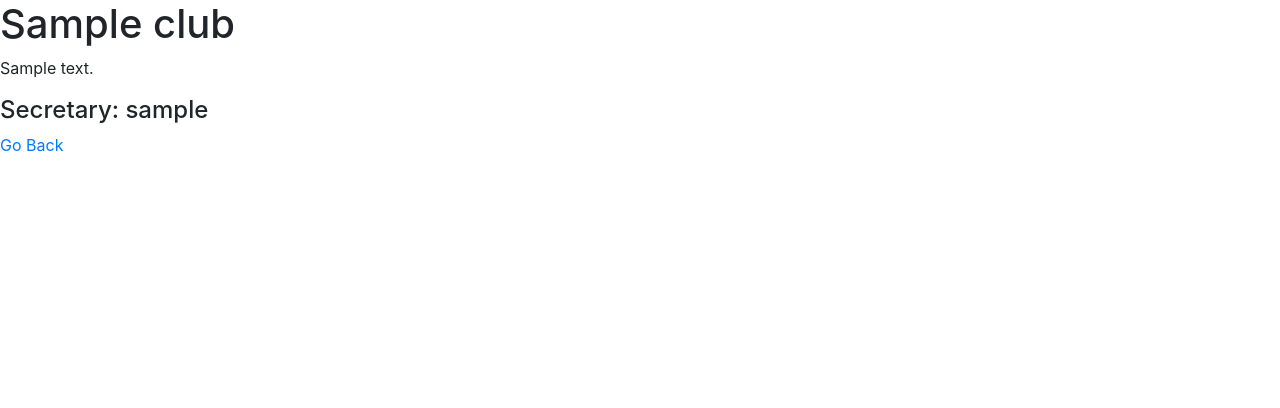
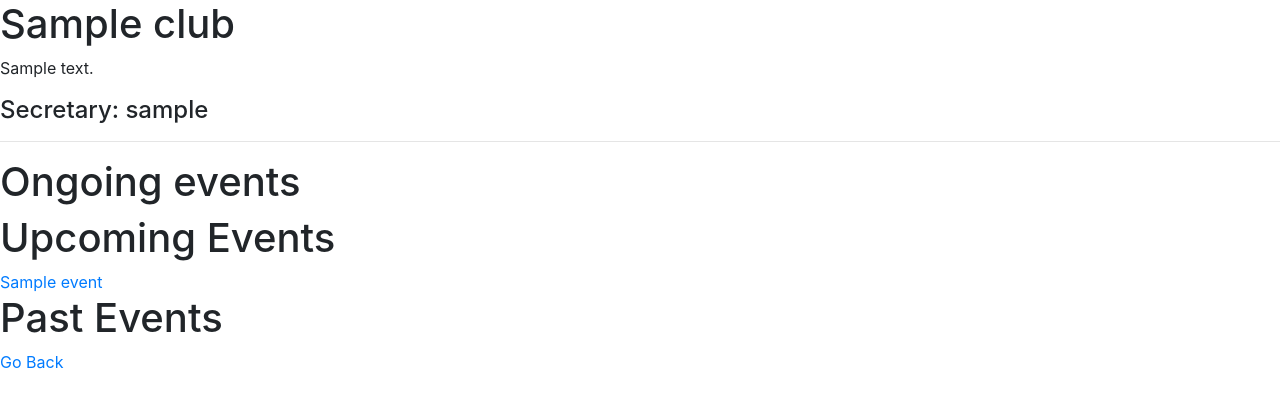
Before and after one commit to vanguard07/EventPortal, a Django app: page /clubs/1 in a window 1280 px wide. Shown: the top 408 px of the page. Run offline with Django 3.2, Linux system fonts and the light colour scheme; tables that the repository leaves empty hold one stand-in row (values such as "Sample post"); some libraries are stand-ins or nearby versions.

Commit message:
Added winners and events to club-detail view

```diff
--- a/eventportal/eventportal/settings.py
+++ b/eventportal/eventportal/settings.py
@@ -111,7 +111,7 @@ AUTH_PASSWORD_VALIDATORS = [
 
 LANGUAGE_CODE = 'en-us'
 
-TIME_ZONE = 'UTC'
+TIME_ZONE = 'Asia/Kolkata'
 
 USE_I18N = True
 
--- a/eventportal/portal/admin.py
+++ b/eventportal/portal/admin.py
@@ -1,8 +1,9 @@
 from django.contrib import admin
-from .models import Event, Profile, Clubs
+from .models import Event, Profile, Clubs, Winner
 
 # Register your models here.
 
 admin.site.register(Event)
 admin.site.register(Profile)
 admin.site.register(Clubs)
+admin.site.register(Winner)
--- a/eventportal/portal/models.py
+++ b/eventportal/portal/models.py
@@ -3,6 +3,9 @@ from django.contrib.auth.models import User
 # Create your models here.
 from django.db.models.signals import post_save
 from django.dispatch import receiver
+import datetime
+import dateutil.parser
+from django.utils.timezone import now
 
 
 class Profile(models.Model):
@@ -17,6 +20,7 @@ class Profile(models.Model):
 @receiver(post_save, sender=User)
 def create_or_update_user_profile(sender, instance, created, **kwargs):
     if created:
+        Profile.is_participant = True
         Profile.objects.create(user=instance)
     instance.profile.save()
 
@@ -35,13 +39,30 @@ class Event(models.Model):
     name = models.CharField(max_length=50)
     description = models.CharField(max_length=200)
     venue = models.CharField(max_length=100)
-    start_date = models.DateField(help_text='Please use the following format: <em>YYYY-MM-DD</em>.')
-    end_date = models.DateField(help_text='Please use the following format: <em>YYYY-MM-DD</em>.')
-    start_time = models.TimeField(help_text='Please use the following format: <em>HH:MM:SS<em>')
-    end_time = models.TimeField(help_text='Please use the following format: <em>HH:MM:SS<em>')
+    start = models.DateTimeField(help_text='Please use the following format: <em>YYYY-MM-DD</em>.')
+    end = models.DateTimeField(help_text='Please use the following format: <em>YYYY-MM-DD</em>.')
     creator = models.ForeignKey(Profile, on_delete=models.CASCADE)
     attendees = models.ManyToManyField(Profile, related_name='attending', blank=True)
     club = models.ForeignKey(Clubs, on_delete=models.CASCADE)
 
     def __str__(self):
         return self.name
+
+    def time_period(self):
+        temp = now()
+        if temp >= self.end:
+            return "Past"
+        elif self.start <= temp < self.end:
+            return "Present"
+        else:
+            return "Future"
+
+
+class Winner(models.Model):
+    event = models.ForeignKey(Event, on_delete=models.CASCADE)
+    first = models.ForeignKey(Profile, on_delete=models.CASCADE, related_name='first')
+    second = models.ForeignKey(Profile, on_delete=models.CASCADE, related_name='second')
+    third = models.ForeignKey(Profile, on_delete=models.CASCADE, related_name='third')
+
+    def __str__(self):
+        return self.event.name
--- a/eventportal/portal/templates/portal/clubdetails.html
+++ b/eventportal/portal/templates/portal/clubdetails.html
@@ -5,6 +5,28 @@
 <p>{{club.about}}</p>
 <h4>Secretary: {{club.secretary}}</h4>
 
+<hr>
+
+<h1>Ongoing events</h1>
+{% for record in event %}
+    {% if record.time_period == "Present"%}
+        <a href="{% url 'portal:detail' record.id %}">{{record.name}}</a>
+    {% endif %}
+{% endfor %}
+
+<h1>Upcoming Events</h1>
+{% for record in event %}
+    {% if record.time_period == "Future"%}
+        <a href="{% url 'portal:detail' record.id %}">{{record.name}}</a>
+    {% endif %}
+{% endfor %}
+
+<h1>Past Events</h1>
+{% for record in event %}
+    {% if record.time_period == "Past"%}
+        <a href="{% url 'portal:detail' record.id %}">{{record.name}}</a>
+    {% endif %}
+{% endfor %}
 <a href="/clubs/">Go Back</a>
 
 {% endblock %}
--- a/eventportal/portal/views.py
+++ b/eventportal/portal/views.py
@@ -1,5 +1,6 @@
 from django.contrib.auth.decorators import login_required
 from django.shortcuts import render, get_object_or_404, redirect
+from django.utils.timezone import now
 
 from .models import Event, Profile, Clubs
 
@@ -70,7 +71,11 @@ def clubs_list(request):
 
 def clubs_detail(request, club_id):
     club = get_object_or_404(Clubs, pk=club_id)
-    context = {'club': club}
+    event = Event.objects.all().filter(pk=club_id)
+    context = {
+        'club': club,
+        'event': event,
+    }
     return render(request, 'portal/clubdetails.html', context)
 
 # def register(request):
```
Also changed, not shown: eventportal/portal/migrations/0001_initial.py.
